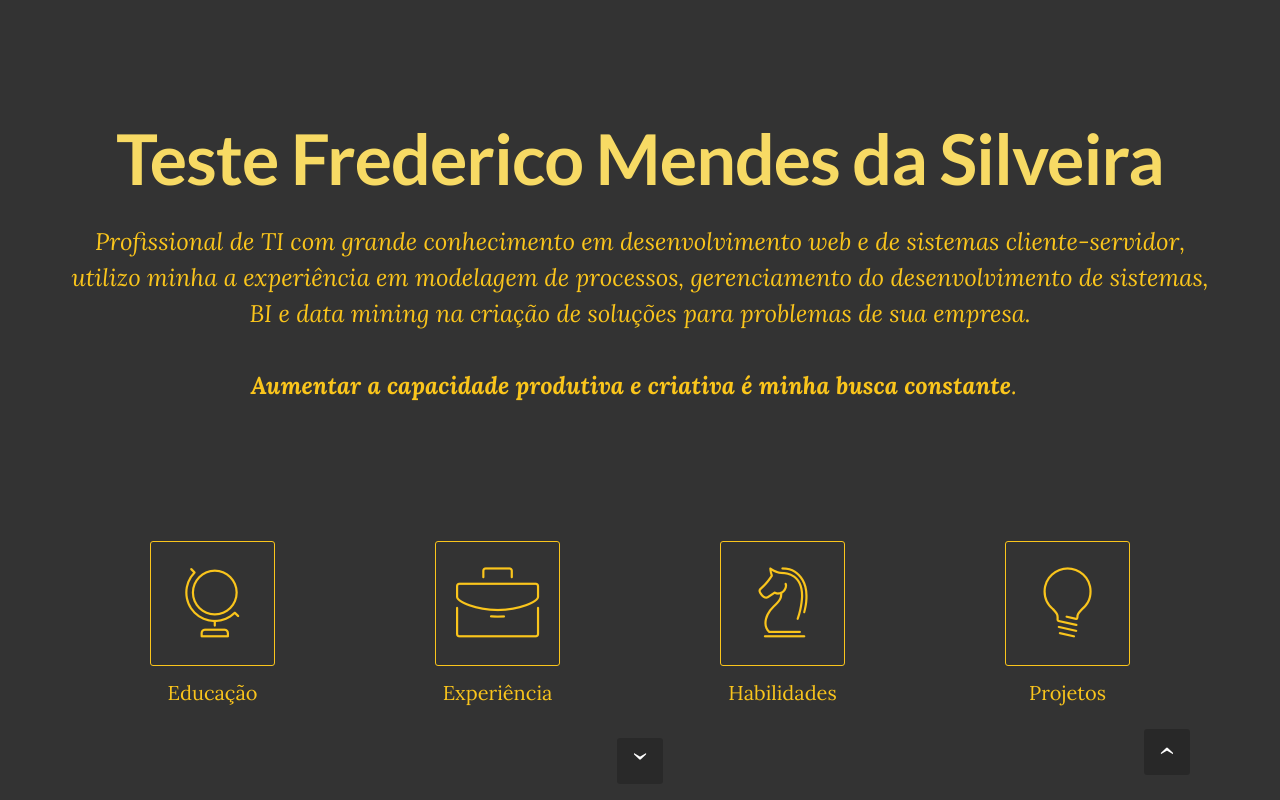
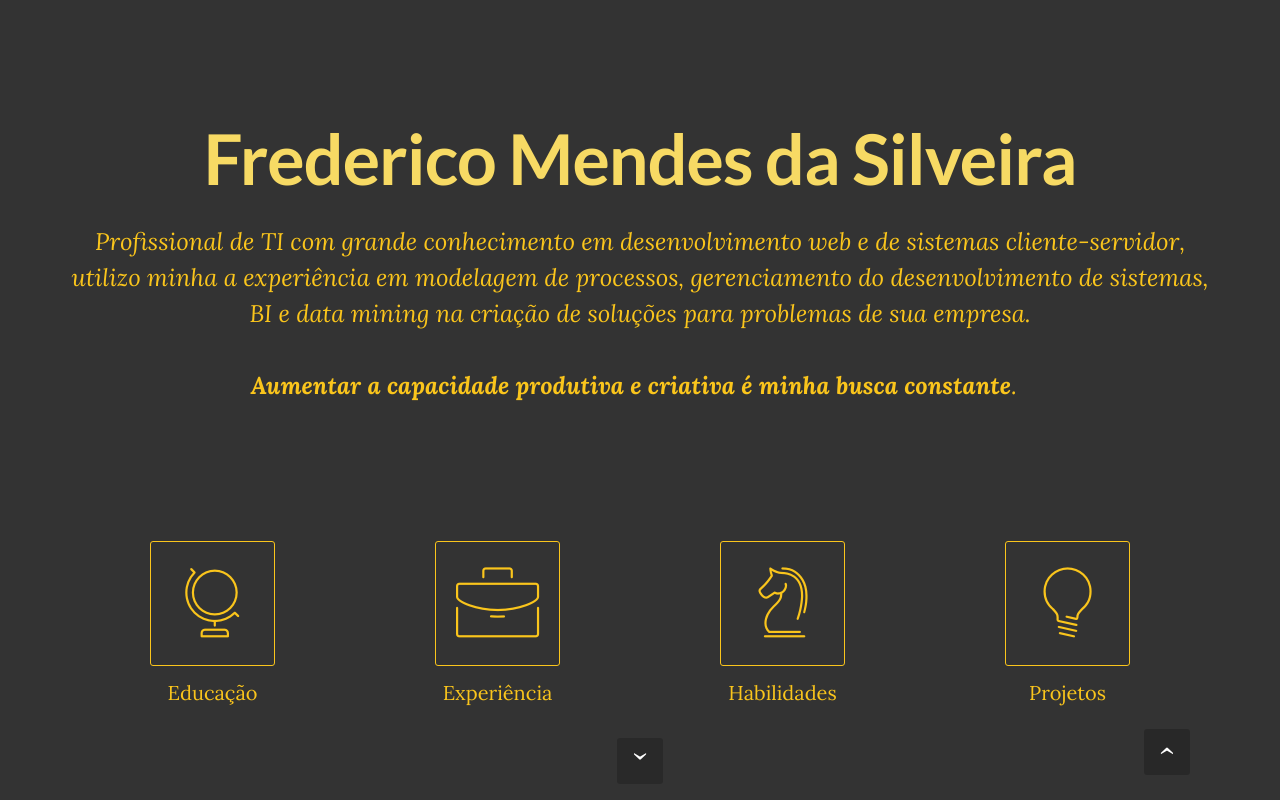
Before and after one commit to fredericoms/site, a plain HTML site: page index.html in a window 1280 px wide. Shown: the top 800 px of the page. Drawn offline with Linux system fonts and the light colour scheme; a web font is replaced by a local one.

Commit message:
roll back teste

```diff
--- a/index.html
+++ b/index.html
@@ -36,7 +36,7 @@
             <div class="container">
                 <div class="mbr-section row">
                     <div>
-                            <h3 class="mbr-section-title display-2 text-center"> Teste Frederico Mendes da Silveira</h3>
+                            <h3 class="mbr-section-title display-2 text-center">Frederico Mendes da Silveira</h3>
 
                             <div class="mbr-section-text lead text-center">
                                 <p>Profissional de TI com grande conhecimento em desenvolvimento web e de sistemas cliente-servidor, utilizo minha a experiência em modelagem de processos, gerenciamento do desenvolvimento de sistemas,  BI e data mining na criação de soluções para problemas de sua empresa.<br><br><strong> Aumentar a capacidade produtiva e criativa é minha busca constante</strong>.&nbsp;&nbsp;</p>
```
